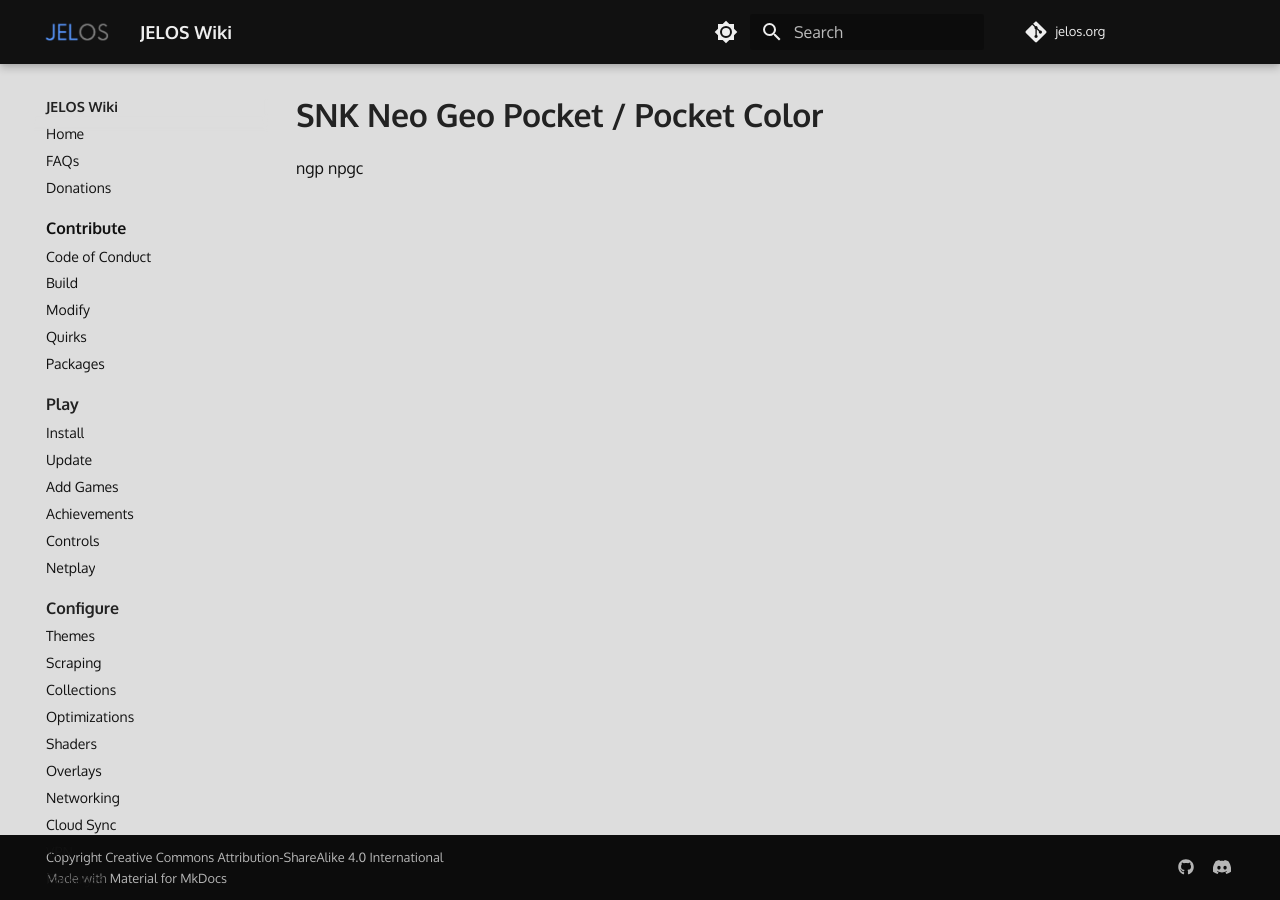
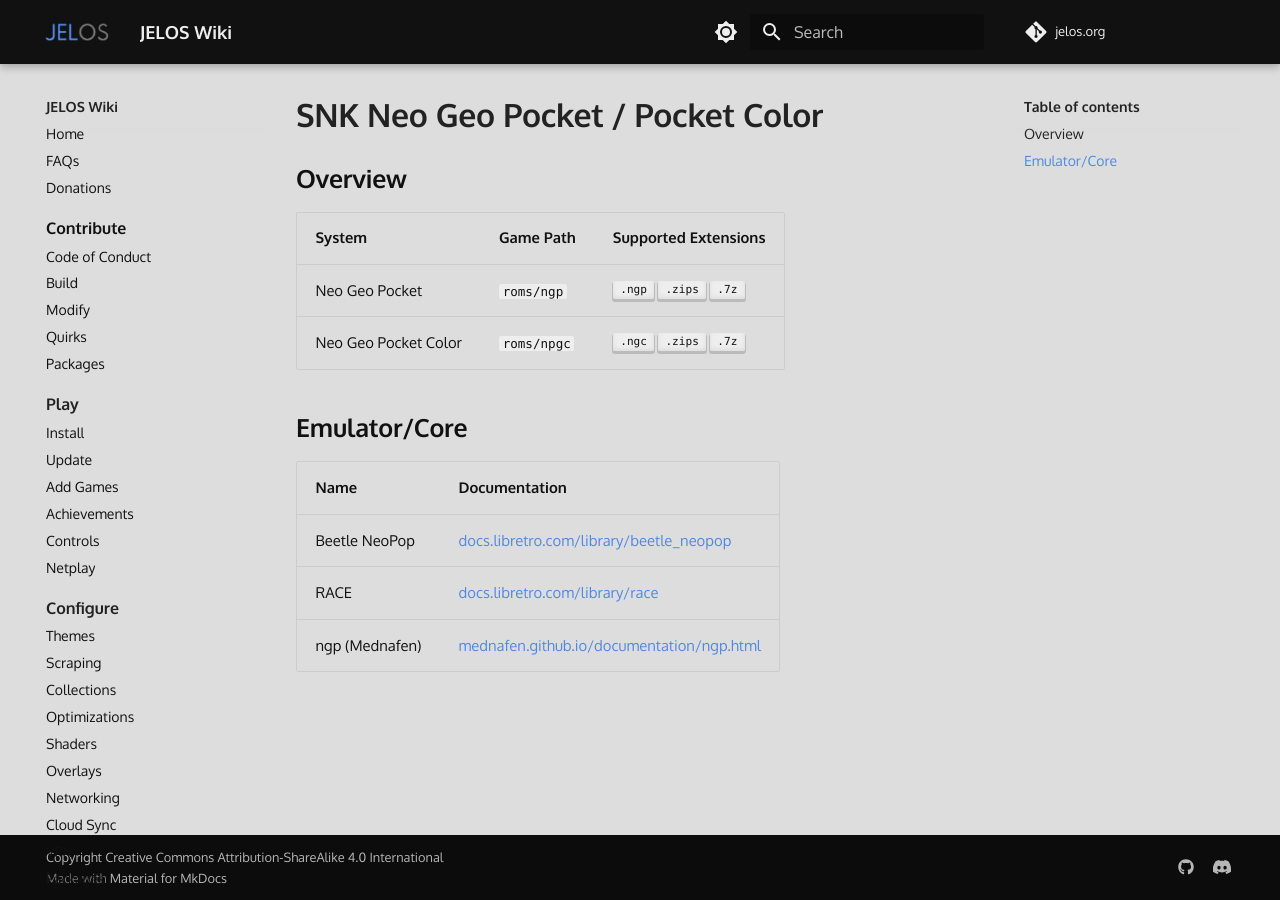
Before and after one commit to wbrawner/jelos.org, an MkDocs documentation site: the page built from docs/systems/ngp.md, in a window 1280 px wide. Built offline with MkDocs 1.6.1 and Material for MkDocs 9.7.7, drawn with Linux system fonts in a browser that asks for light colours; some web fonts are replaced; comment, search, counter and statistics services are not loaded.

Commit message:
Update ngp.md

```diff
--- a/docs/systems/ngp.md
+++ b/docs/systems/ngp.md
@@ -1,4 +1,16 @@
 # SNK Neo Geo Pocket / Pocket Color
 
-ngp
-npgc
+## Overview
+
+| System | Game Path | Supported Extensions |
+| -- | -- | -- |
+| Neo Geo Pocket | `roms/ngp` | ++".ngp"++ ++".zips"++ ++".7z"++ |
+| Neo Geo Pocket Color | `roms/npgc` | ++".ngc"++ ++".zips"++ ++".7z"++ |
+
+## Emulator/Core
+
+| Name | Documentation |
+| --- | --- |
+| Beetle NeoPop | [docs.libretro.com/library/beetle_neopop](https://docs.libretro.com/library/beetle_neopop/) |
+| RACE | [docs.libretro.com/library/race](https://docs.libretro.com/library/race/) |
+| ngp (Mednafen) | [mednafen.github.io/documentation/ngp.html](https://mednafen.github.io/documentation/ngp.html) |
```
